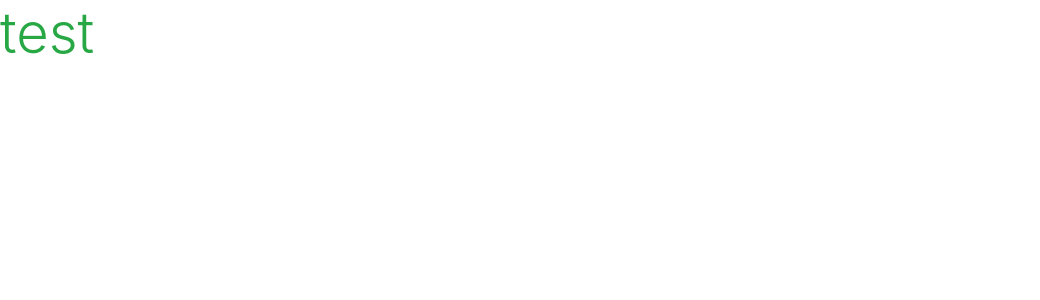
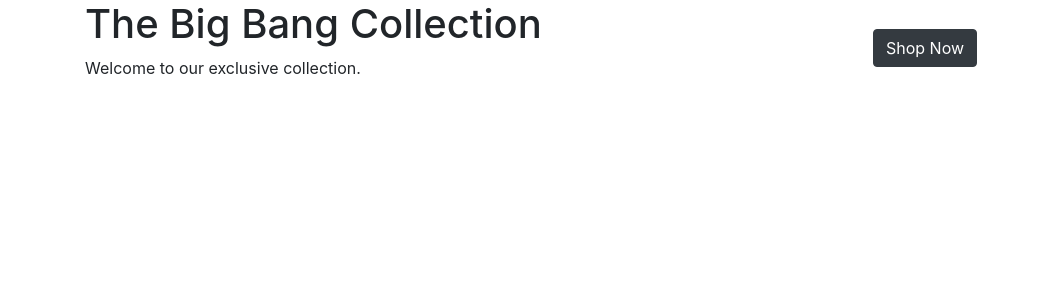
Before and after one commit to Bryaro/pp5, a Django app: page / in a window 1280 px wide. Before the commit the part shown is almost empty. Shown: the top 300 px of the page, without its empty margins (0-1040 px from the left). Run offline with Django 3.2, Linux system fonts and the light colour scheme.

Commit message:
added the homepage content

```diff
--- a/home/templates/home/index.html
+++ b/home/templates/home/index.html
@@ -1,6 +1,24 @@
 {% extends "base.html" %}
 {% load static %}
 
+{% block page_header %}
+    <div class="container header-container">
+        <div class="row">
+            <div class="col"></div>
+        </div>
+    </div>
+{% endblock %}
+
 {% block content %}
-<h1 class="display-4 text-success"> test <h1>
+<div class="container h-100">
+    <div class="row h-100 align-items-center">
+        <div class="col-12 col-md-6">
+            <h1>The Big Bang Collection</h1>
+            <p>Welcome to our exclusive collection.</p>
+        </div>
+        <div class="col-12 col-md-6 text-center">
+            <a href="" class="btn btn-dark shop-now-btn">Shop Now</a>
+        </div>
+    </div>
+</div>
 {% endblock %}
```
